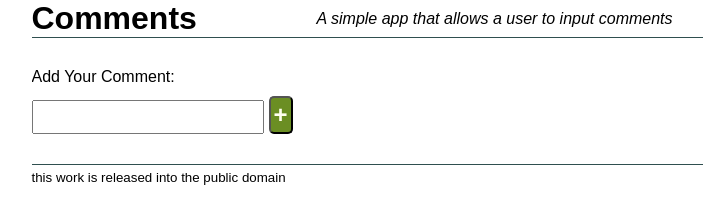
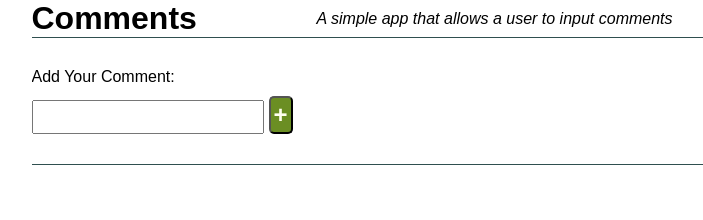
Before and after one commit to sbaldwin970/Comments, a plain HTML site: page index.html in a window 1280 px wide. Shown: the whole page, without its empty margins (181-884 px from the left). Drawn offline with nearby package versions, Linux system fonts and the light colour scheme.

Commit message:
second commit

```diff
--- a/index.html
+++ b/index.html
@@ -27,7 +27,6 @@
     </main>
 
     <footer>
-      <p>this work is released into the public domain</p>
     </footer>
 
     <script src="http://code.jquery.com/jquery-2.0.3.min.js"></script>
```
